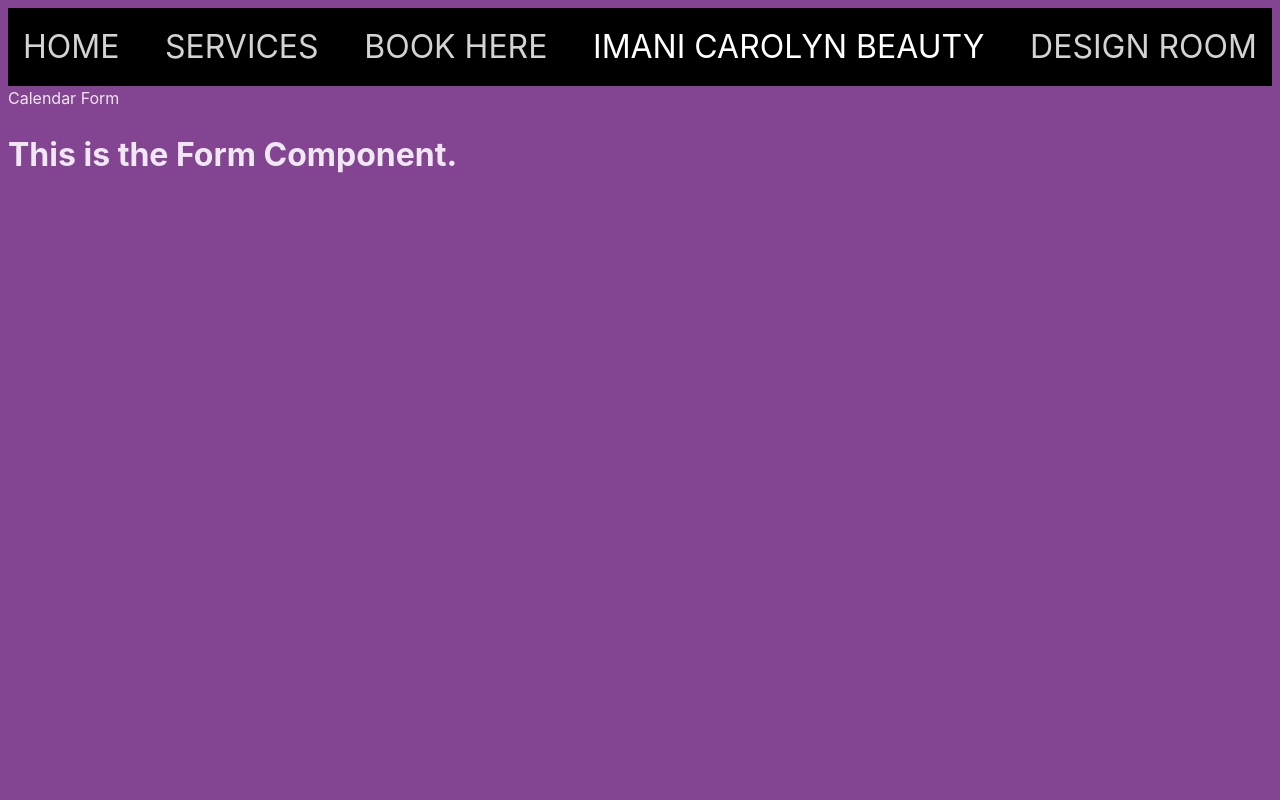
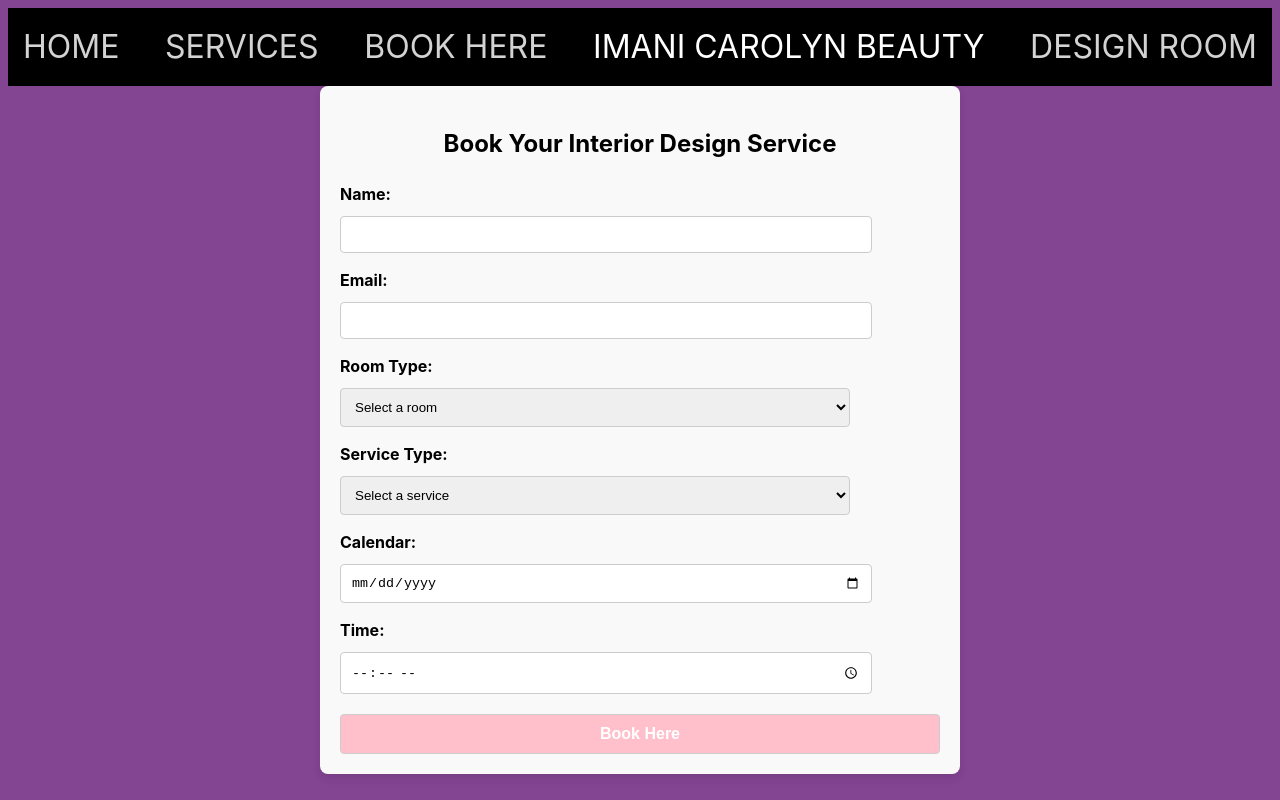
Before and after one commit to amberimani34/Capstone-Frontend, a React (Vite) app: page /book in a window 1280 px wide. Built offline with nearby package versions, Linux system fonts and the light colour scheme.

Commit message:
added new component code

```diff
--- a/src/App.css
+++ b/src/App.css
@@ -95,3 +95,112 @@
 .carousel-btn.next {
   right: 10px;
 }
+
+.form-container {
+  width: 100%;
+  max-width: 600px;
+  margin: 0 auto;
+  padding: 20px;
+  background-color: #f9f9f9;
+  border-radius: 8px;
+  box-shadow: 0 4px 8px rgba(0, 0, 0, 0.1);
+  color: black;
+}
+
+h2 {
+  text-align: center;
+  font-size: 24px;
+  margin-bottom: 20px;
+}
+
+.form-group {
+  margin-bottom: 15px;
+}
+
+label {
+  display: block;
+  margin-bottom: 5px;
+  font-weight: bold;
+}
+
+input, select {
+  width: 85%;
+  padding: 10px;
+  margin-top: 5px;
+  border-radius: 4px;
+  border: 1px solid #ccc;
+  margin-left: auto;
+  margin-right: auto;
+}
+
+.submit-btn {
+  width: 100%;
+  padding: 10px;
+  margin-top: 5px;
+  border-radius: 4px;
+  border: 1px solid #ccc;
+  margin-left: auto;
+  margin-right: auto;
+  background-color: pink;
+  color: white;
+  cursor: pointer;
+  font-size: 16px;
+  font-weight: bold;
+}
+
+.submit-btn:hover {
+  background-color: #505551;
+}
+
+@media (max-width: 600px) {
+  .form-container {
+    padding: 15px;
+  }
+
+  h2 {
+    font-size: 20px;
+  }
+}
+
+.room-type-selector {
+  width: 80%;
+  max-width: 600px;
+  margin: 0 auto;
+  padding: 20px;
+  text-align: center;
+  background-color: #f9f9f9;
+  border-radius: 8px;
+  box-shadow: 0 4px 8px rgba(0, 0, 0, 0.1);
+  color: black;
+}
+
+.room-type-selector h2 {
+  font-size: 24px;
+  margin-bottom: 20px;
+}
+
+.room-type-selector select {
+  padding: 10px;
+  font-size: 16px;
+  border-radius: 4px;
+  border: 1px solid #ccc;
+  width: 100%;
+  margin-bottom: 20px;
+}
+
+.room-image-container {
+  margin-top: 20px;
+}
+
+.room-image-container h3 {
+  font-size: 22px;
+  margin-bottom: 10px;
+}
+
+.room-image {
+  width: 100%;
+  max-width: 600px;
+  height: auto;
+  border-radius: 10px;
+  box-shadow: 0 4px 8px rgba(0, 0, 0, 0.1);
+}
--- /dev/null
+++ b/src/components/Carousel2.jsx
@@ -0,0 +1,42 @@
+import React, { useState } from 'react';
+
+
+const Carousel2 = () => {
+  // State to keep track of the current image index
+  const [currentIndex, setCurrentIndex] = useState(0);
+
+  // List of images in the carousel
+  const images = [
+    'https://via.placeholder.com/600x300?text=Image+1',
+    'https://via.placeholder.com/600x300?text=Image+2',
+    'https://via.placeholder.com/600x300?text=Image+3',
+  ];
+
+  // Function to go to the next image
+  const nextImage = () => {
+    setCurrentIndex((prevIndex) => (prevIndex + 1) % images.length);
+  };
+
+  // Function to go to the previous image
+  const prevImage = () => {
+    setCurrentIndex((prevIndex) =>
+      prevIndex === 0 ? images.length - 1 : prevIndex - 1
+    );
+  };
+
+  return (
+    <div className="carousel-container">
+      <button className="carousel-btn prev" onClick={prevImage}>
+        &#10094;
+      </button>
+      <div className="carousel">
+        <img src={images[currentIndex]} alt={`carousel-${currentIndex}`} />
+      </div>
+      <button className="carousel-btn next" onClick={nextImage}>
+        &#10095;
+      </button>
+    </div>
+  );
+};
+
+export default Carousel2;
--- a/src/components/Dropdown.jsx
+++ b/src/components/Dropdown.jsx
@@ -1,24 +1,101 @@
-import React, { useEffect, useState } from 'react';
+import React, { useState } from 'react';
 
-function Dropdown (props) {
-     const [data, setData] = useState(null);
+const Dropdown = () => {
+    const [selectedRoom, setSelectedRoom] = useState(null);
+    const [roomTypesData, setRoomTypesData] = useState([
 
-        useEffect(() => {
-            // Fetch data from the backend API
-            fetch('http://localhost:5000/api/roomtypes')
-                .then((response) => response.json())
-                .then((data) => setData(data.message))
-                .catch((error) => console.error('Error fetching data:', error));
-        }, []);
+    { name: 'Living Room', image: 'https://images.pexels.com/photos/12742348/pexels-photo-12742348.jpeg?auto=compress&cs=tinysrgb&w=600' },
+    { name: 'Bedroom', image: 'https://images.pexels.com/photos/262048/pexels-photo-262048.jpeg?auto=compress&cs=tinysrgb&w=600' },
+    { name: 'Kitchen', image: 'https://images.pexels.com/photos/279648/pexels-photo-279648.jpeg?auto=compress&cs=tinysrgb&w=600' },
+    { name: 'Office', image: 'https://images.pexels.com/photos/37347/office-sitting-room-executive-sitting.jpg?auto=compress&cs=tinysrgb&w=600' },
+    { name: 'Closet', image: 'https://images.pexels.com/photos/5705490/pexels-photo-5705490.jpeg?auto=compress&cs=tinysrgb&w=600' },
+  ]);
 
-    return (
-        <>
-        <h1>This is the Dropdown Component.</h1>
-         <div>
-                    <h1>{data ? data : 'Loading...'}</h1>
-                </div>
-                </>
-    )
-}
+  const [newRoomType, setNewRoomType] = useState({
+    name: '',
+    image: '',
+  });
+
+  const handleRoomChange = (event) => {
+    const selectedRoomType = roomTypesData.find(room => room.name === event.target.value);
+    setSelectedRoom(selectedRoomType);
+  };
+
+  // Handle form input changes for adding new room type
+  const handleInputChange = (e) => {
+    const { name, value } = e.target;
+    setNewRoomType({
+      ...newRoomType,
+      [name]: value,
+    });
+  };
+
+  // Handle form submission for adding a new room type
+  const handleFormSubmit = (e) => {
+    e.preventDefault();
+    if (newRoomType.name && newRoomType.image) {
+      setRoomTypesData([...roomTypesData, newRoomType]);
+      setNewRoomType({ name: '', image: '' }); // Clear the form
+    }
+  };
+
+  return (
+    <div className="room-type-selector">
+      <h2>Select or Add a Room Type</h2>
+
+      {/* Dropdown for selecting a room type */}
+      <select onChange={handleRoomChange} defaultValue="">
+        <option value="" disabled>Select a room type</option>
+        {roomTypesData.map((room, index) => (
+          <option key={index} value={room.name}>
+            {room.name}
+          </option>
+        ))}
+      </select>
+
+      {/* Display the image of the selected room type */}
+      {selectedRoom && (
+        <div className="room-image-container">
+          <h3>{selectedRoom.name}</h3>
+          <img src={selectedRoom.image} alt={selectedRoom.name} className="room-image" />
+        </div>
+      )}
+
+      {/* Form to add a new room type */}
+      <h3>Add a New Room Type</h3>
+      <form onSubmit={handleFormSubmit}>
+        <div className="form-group">
+          <label htmlFor="name">Room Name:</label>
+          <input
+            type="text"
+            id="name"
+            name="name"
+            value={newRoomType.name}
+            onChange={handleInputChange}
+            placeholder="Enter room name"
+            required
+          />
+        </div>
+
+        <div className="form-group">
+          <label htmlFor="image">Room Image URL:</label>
+          <input
+            type="url"
+            id="image"
+            name="image"
+            value={newRoomType.image}
+            onChange={handleInputChange}
+            placeholder="Enter image URL"
+            required
+          />
+        </div>
+
+        <button type="submit" className="submit-btn">
+          Add Room Type
+        </button>
+      </form>
+    </div>
+  );
+};
 
 export default Dropdown;
--- a/src/components/Form.jsx
+++ b/src/components/Form.jsx
@@ -1,9 +1,125 @@
-import React from 'react';
+import React, { useState } from 'react';
 
-function Form (props) {
-    return (
-        <h1>This is the Form Component.</h1>
-    )
-}
+
+const Form = () => {
+  // State to handle form inputs
+  const [formData, setFormData] = useState({
+    name: '',
+    email: '',
+    roomType: '',
+    serviceType: '',
+    calendar: '',
+    time: '',
+  });
+
+  // Handle form input changes
+  const handleChange = (e) => {
+    const { name, value } = e.target;
+    setFormData({
+      ...formData,
+      [name]: value,
+    });
+  };
+
+  // Handle form submission
+  const handleSubmit = (e) => {
+    e.preventDefault();
+    // Here, you can add your submission logic (e.g., send data to a backend)
+    console.log('Form submitted:', formData);
+  };
+
+  return (
+    <div className="form-container">
+      <h2>Book Your Interior Design Service</h2>
+      <form onSubmit={handleSubmit}>
+        <div className="form-group">
+          <label htmlFor="name">Name:</label>
+          <input
+            type="text"
+            id="name"
+            name="name"
+            value={formData.name}
+            onChange={handleChange}
+            required
+          />
+        </div>
+
+        <div className="form-group">
+          <label htmlFor="email">Email:</label>
+          <input
+            type="email"
+            id="email"
+            name="email"
+            value={formData.email}
+            onChange={handleChange}
+            required
+          />
+        </div>
+
+        <div className="form-group">
+          <label htmlFor="roomType">Room Type:</label>
+          <select
+            id="roomType"
+            name="roomType"
+            value={formData.roomType}
+            onChange={handleChange}
+            required
+          >
+            <option value="">Select a room</option>
+            <option value="living-room">Living Room</option>
+            <option value="bedroom">Bedroom</option>
+            <option value="kitchen">Kitchen</option>
+            <option value="office">Office</option>
+            <option value="closet">Closet</option>
+          </select>
+        </div>
+
+        <div className="form-group">
+          <label htmlFor="serviceType">Service Type:</label>
+          <select
+            id="serviceType"
+            name="serviceType"
+            value={formData.serviceType}
+            onChange={handleChange}
+            required
+          >
+            <option value="">Select a service</option>
+            <option value="design">Design</option>
+            <option value="organization">Organization</option>
+            <option value="staging">Staging</option>
+          </select>
+        </div>
+
+        <div className="form-group">
+          <label htmlFor="calendar">Calendar:</label>
+          <input
+            type="date"
+            id="calendar"
+            name="calendar"
+            value={formData.calendar}
+            onChange={handleChange}
+            required
+          />
+        </div>
+
+        <div className="form-group">
+          <label htmlFor="time">Time:</label>
+          <input
+            type="time"
+            id="time"
+            name="time"
+            value={formData.time}
+            onChange={handleChange}
+            required
+          />
+        </div>
+
+        <button type="submit" className="submit-btn">
+          Book Here
+        </button>
+      </form>
+    </div>
+  );
+};
 
 export default Form;
--- a/src/pages/BookHere.jsx
+++ b/src/pages/BookHere.jsx
@@ -4,7 +4,6 @@
 function BookHere () {
     return (
         <>
-    <div>Calendar Form</div>
         <Form />
         </>
     )
--- a/src/pages/DesignRoom.jsx
+++ b/src/pages/DesignRoom.jsx
@@ -7,10 +7,10 @@
 
     return (
         <>
-    <div>Design function</div>
+
 
     <Dropdown />
-    <Dropdown />
+    {/* <Dropdown /> */}
     </>
     )
 }
--- a/src/pages/Home.jsx
+++ b/src/pages/Home.jsx
@@ -22,9 +22,12 @@
         </div>
         </div>
     <Carousel />
+    <div>
     <Link to='/services'>
             <div><h1>About The Business</h1></div>
             </Link>
+
+            </div>
     </>
     )
 }
--- a/src/pages/Services.jsx
+++ b/src/pages/Services.jsx
@@ -1,11 +1,11 @@
 import React from 'react';
-import Carousel from '../components/Carousel';
+import Carousel2 from '../components/Carousel2';
 
 function Services () {
     return (
         <>
     <div>Services</div>
-    <Carousel />
+    <Carousel2 />
     </>
     )
 }
```
